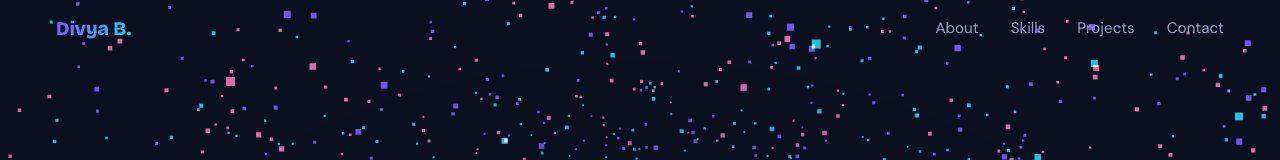
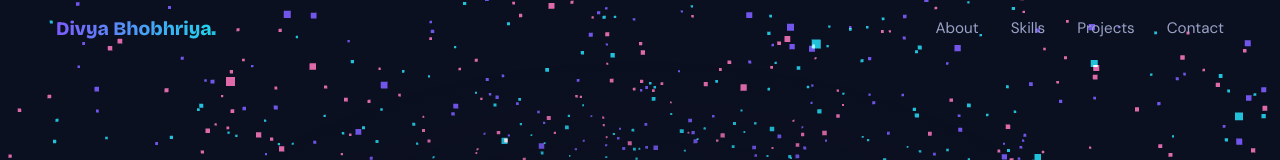
Before and after one commit to divya-bhobhriya/portfolio, a plain HTML site: page index.html in a window 1280 px wide. Shown: the top 160 px of the page. Drawn offline with nearby package versions, Linux system fonts and the light colour scheme; animation ran at ten frames a second.

Commit message:
Update logo name in header

```diff
--- a/index.html
+++ b/index.html
@@ -13,7 +13,7 @@
 </head>
 <body>
 <header class="nav" id="nav">
-  <a href="#top" class="logo">Divya B.</a>
+  <a href="#top" class="logo">Divya Bhobhriya</a>
   <nav aria-label="Primary">
     <a href="#about">About</a><a href="#skills">Skills</a><a href="#projects">Projects</a><a href="#contact">Contact</a>
   </nav>
```
